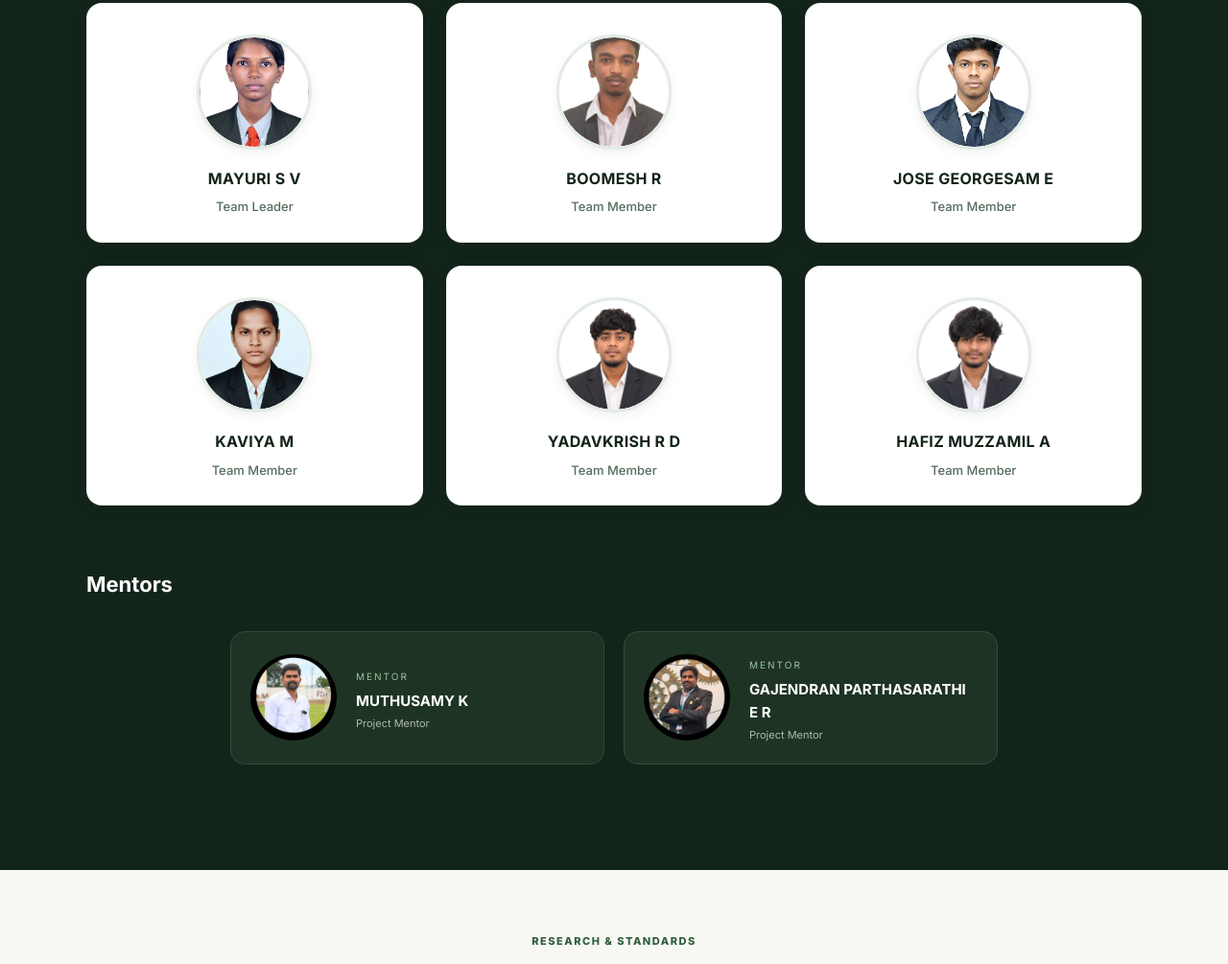
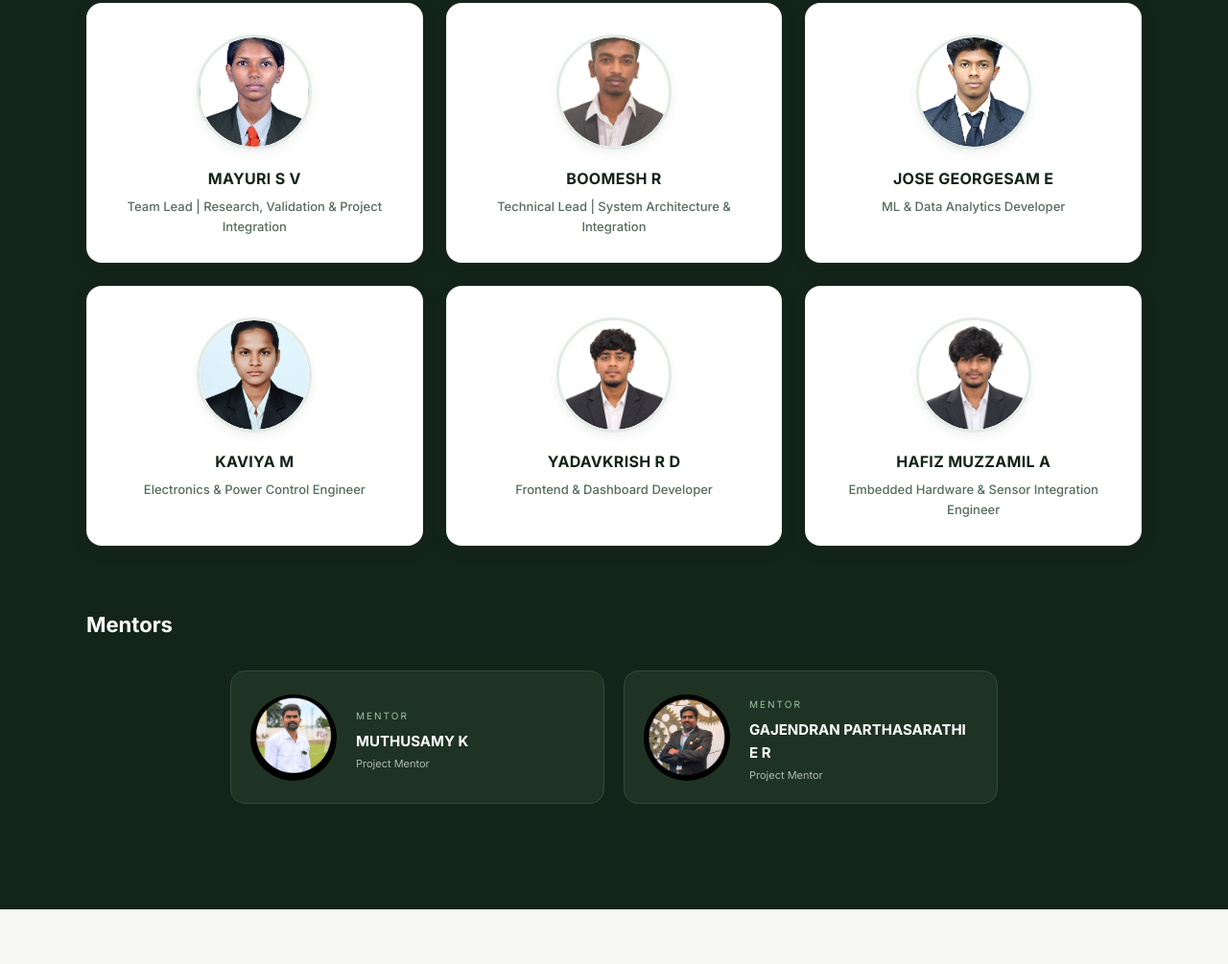
Before and after one commit to yadavkrish28032008-stack/ikwath-x, a plain HTML site: page iKwath_ML/evaporation_monitor/SIH 2026/index.html in a window 1280 px wide. Shown: the part 7495-8500 px from the top of the page at 96% size. Drawn offline with Linux system fonts and the light colour scheme.

Commit message:
Update SIH team roles and landing page

```diff
--- a/iKwath_ML/evaporation_monitor/SIH 2026/index.html
+++ b/iKwath_ML/evaporation_monitor/SIH 2026/index.html
@@ -773,7 +773,7 @@
 
                 <h3>MAYURI S V</h3>
 
-                <p>Team Leader</p>
+                <p>Team Lead | Research, Validation & Project Integration</p>
 
             </div>
 
@@ -787,7 +787,7 @@
 
                 <h3>BOOMESH R</h3>
 
-                <p>Team Member</p>
+                <p>Technical Lead | System Architecture & Integration</p>
 
             </div>
 
@@ -801,7 +801,7 @@
 
                 <h3>JOSE GEORGESAM E</h3>
 
-                <p>Team Member</p>
+                <p>ML & Data Analytics Developer</p>
 
             </div>
 
@@ -815,7 +815,7 @@
 
                 <h3>KAVIYA M</h3>
 
-                <p>Team Member</p>
+                <p>Electronics & Power Control Engineer</p>
 
             </div>
 
@@ -829,7 +829,7 @@
 
                 <h3>YADAVKRISH R D</h3>
 
-                <p>Team Member</p>
+                <p>Frontend & Dashboard Developer</p>
 
             </div>
 
@@ -843,7 +843,7 @@
 
                 <h3>HAFIZ MUZZAMIL A</h3>
 
-                <p>Team Member</p>
+                <p>Embedded Hardware & Sensor Integration Engineer</p>
 
             </div>
 
```
Also changed, not shown: iKwath_ML/evaporation_monitor/landing_new.html (+6 -6 lines).
